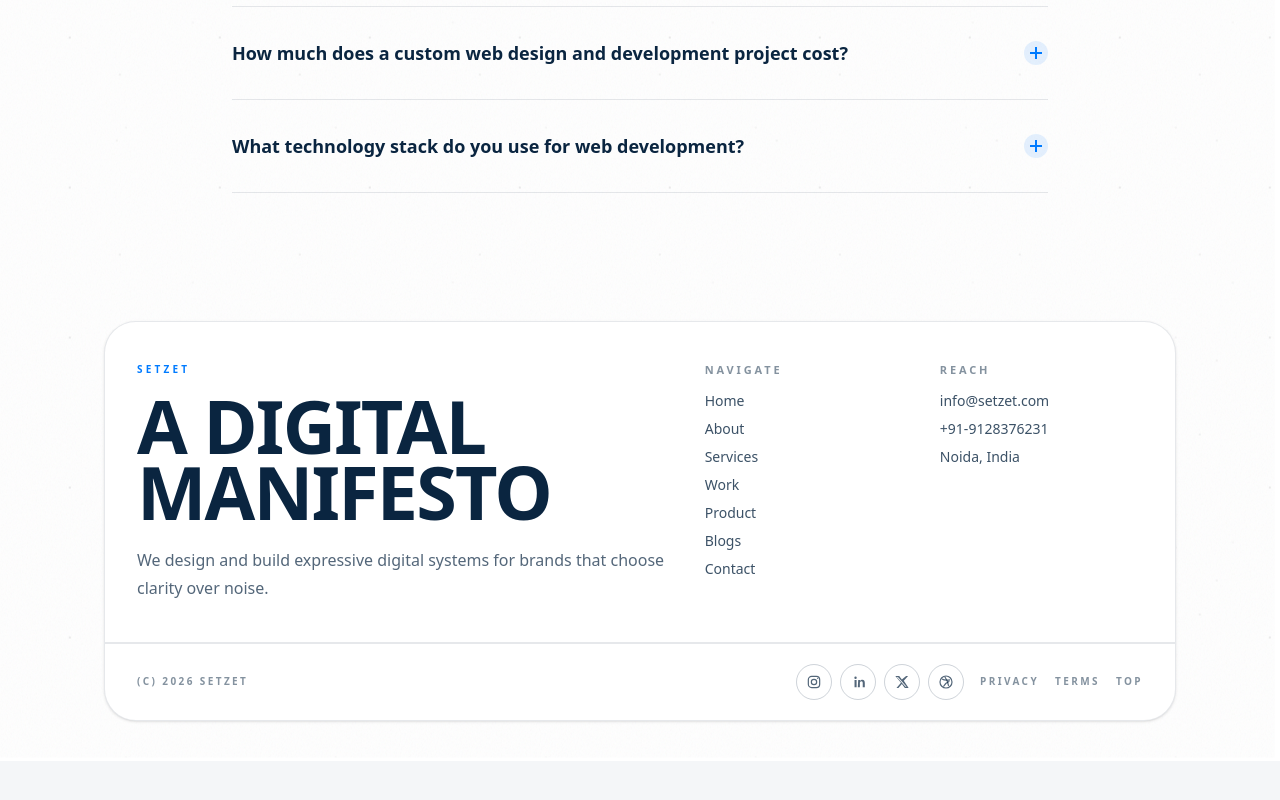
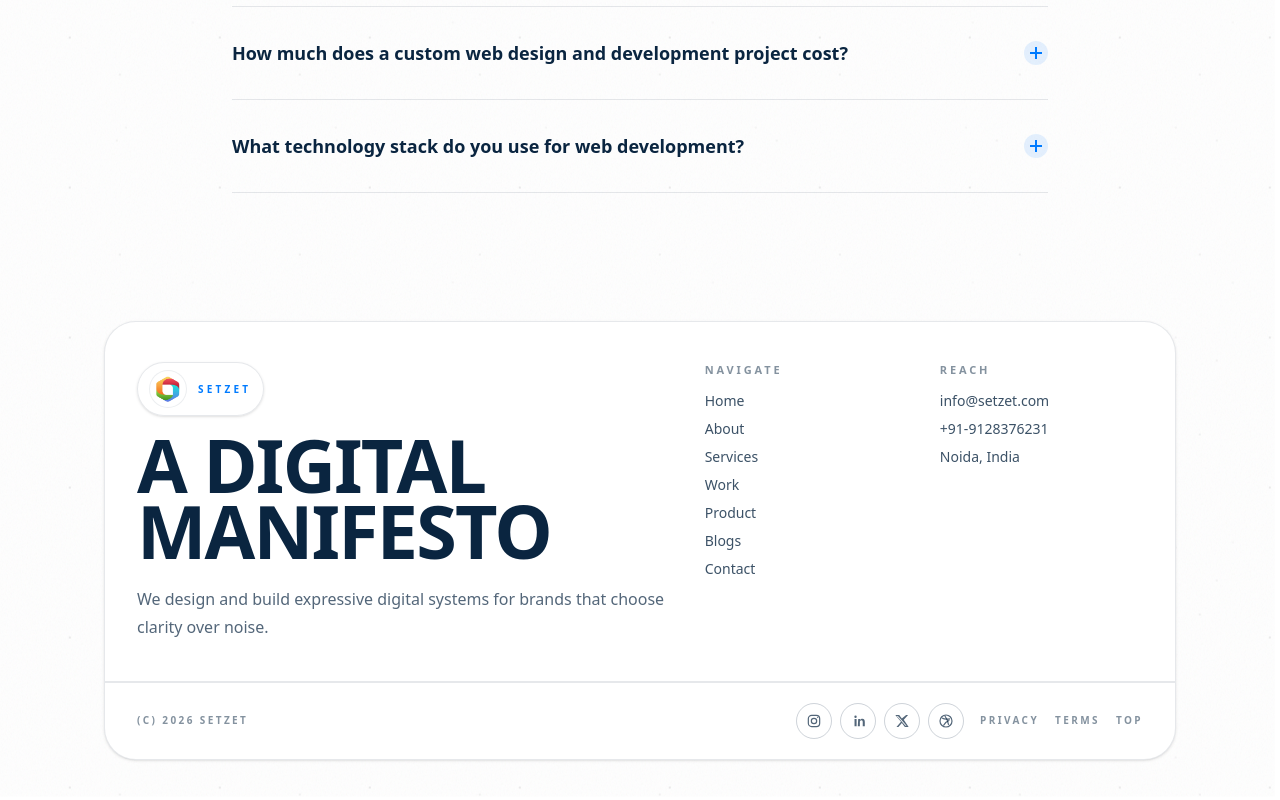
Before and after one commit to wasimfaiz/agency-website-2, a Next.js app: page / in a window 1280 px wide. Shown: the part 9034-9834 px from the top of the page. Before the commit the page ends 9795 px from the top, so only its background shows below. Built offline with nearby package versions, Linux system fonts and the light colour scheme; a web font is replaced by a local one.

Commit message:
added logo in footer

```diff
--- a/src/components/Footer.tsx
+++ b/src/components/Footer.tsx
@@ -1,6 +1,7 @@
 "use client";
 
 import Link from "next/link";
+import Image from "next/image";
 import { motion } from "framer-motion";
 
 export default function Footer() {
@@ -15,9 +16,20 @@ export default function Footer() {
       <div className="overflow-hidden rounded-[32px] border border-[#0A2540]/10 bg-white text-[#0A2540] shadow-sm">
         <div className="grid gap-8 border-b border-[#0A2540]/10 px-6 py-8 sm:px-8 sm:py-10 lg:grid-cols-[1.1fr_0.9fr]">
           <div>
-            <p className="text-[10px] font-bold uppercase tracking-[0.32em] text-[#007BFF]">
-              Setzet
-            </p>
+            <div className="inline-flex items-center gap-3 rounded-full border border-[#0A2540]/10 bg-white/80 px-3 py-2 shadow-sm">
+              <div className="relative h-9 w-9 overflow-hidden rounded-full bg-white p-1 ring-1 ring-[#0A2540]/8">
+                <Image
+                  src="/setzet-logo.png"
+                  alt="Setzet logo"
+                  fill
+                  className="object-contain"
+                  sizes="36px"
+                />
+              </div>
+              <p className="text-[10px] font-bold uppercase tracking-[0.32em] text-[#007BFF]">
+                Setzet
+              </p>
+            </div>
             <h3 className="mt-4 text-[clamp(2rem,6vw,4.6rem)] font-extrabold font-heading leading-[0.9] tracking-tight text-[#0A2540]">
               A DIGITAL
               <br />
```
